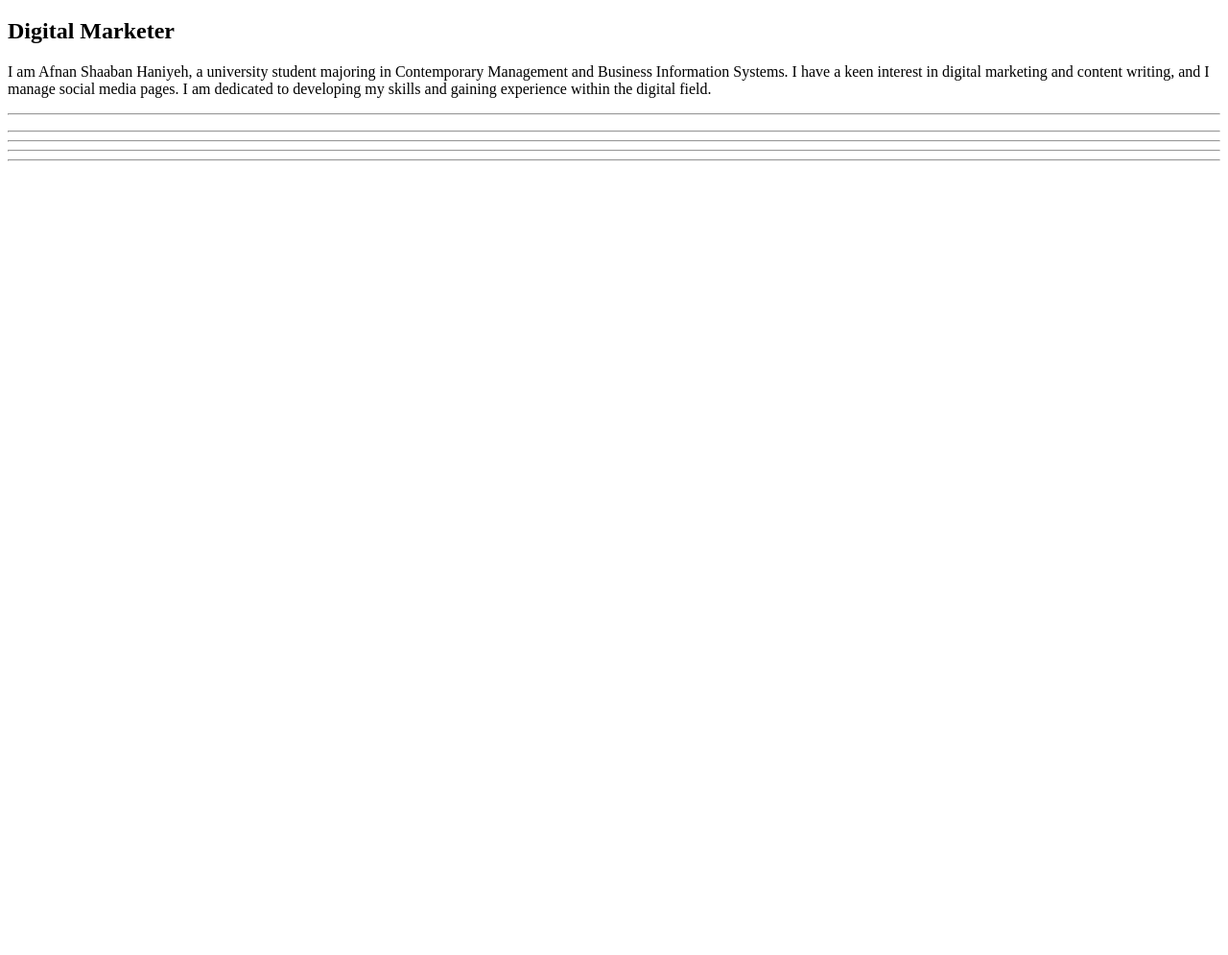
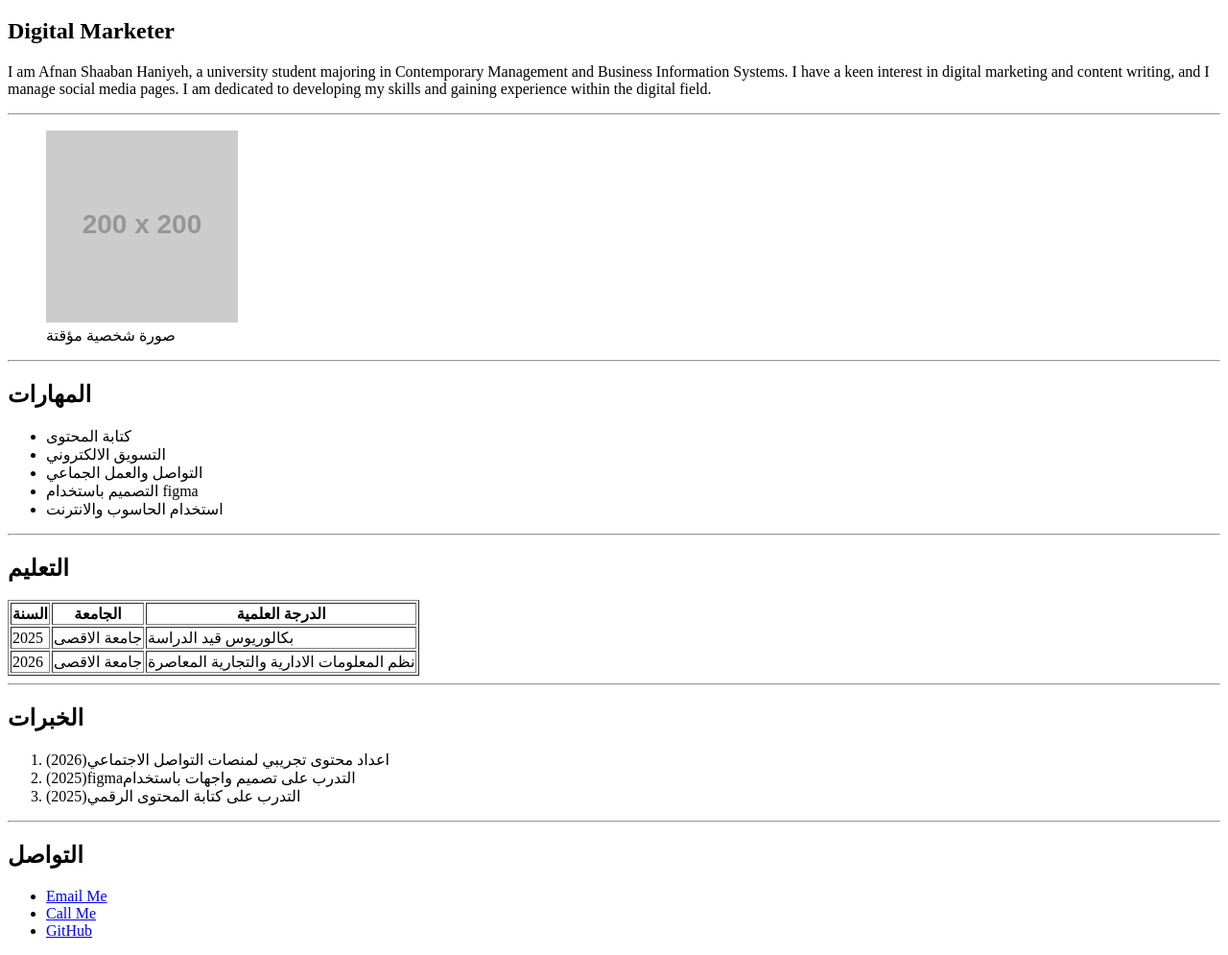
Before and after one commit to afnanshaban/assign1, a plain HTML site: page index.html in a window 1280 px wide. Shown: the part 61-1056 px from the top of the page at 96% size. Before the commit the page ends 800 px from the top, so only its background shows below. Drawn offline with Linux system fonts and the light colour scheme; placeholder pictures from the web are drawn by us.

Commit message:
Fix HTML validation

```diff
--- a/index.html
+++ b/index.html
@@ -22,75 +22,70 @@
 
 
     <figure>
-
+     <img src="https://via.placeholder.com/200x200"
+     alt="صورة شخصية مؤقتة"
+        width="200" height="200">
+        <figcaption>صورة شخصية مؤقتة</figcaption>
     </figure>
 
     <hr>
 
-    <!-- ======================================= -->
-    <!-- قسم المهارات (SKILLS) -->
-    <!-- ======================================= -->
+    <h2>المهارات</h2>
 
-    <!-- TODO 4: أضف عنوان h2 "المهارات" -->
+    <ul>
+        <li>كتابة المحتوى</li>
+        <li>التسويق الالكتروني</li>
+        <li>التواصل والعمل الجماعي</li>
+        <li>التصميم باستخدام figma</li>
+        <li>استخدام الحاسوب والانترنت</li>
+    </ul>
+    <hr>
 
-    <!-- TODO 4: أضف قائمة غير مرتّبة فيها 5 مهارات على الأقل -->
-    <!-- أمثلة على المهارات: HTML, CSS, JavaScript, Python, Git -->
+    <h2>التعليم</h2>
+    <table border="1">
+        <thead>
+            <tr>
+                <th>السنة</th>
+                <th>الجامعة</th>
+                <th>الدرجة العلمية</th>
+            </tr>
+        </thead>
+        <tbody>
+        <tr>
+            <td>2025</td>
+            <td>جامعة الاقصى</td>
+            <td>بكالوريوس قيد الدراسة</td>
+        </tr>
+        <tr>
+            <td>2026</td>
+            <td>جامعة الاقصى</td>
+            <td>نظم المعلومات الادارية والتجارية المعاصرة</td>
+        </tr>
+        </tbody>
+    </table>
+
+    <hr>
+    <h2>الخبرات</h2>
+    <ol>
+        <li>(2026)اعداد محتوى تجريبي لمنصات التواصل الاجتماعي</li>
+        <li>(2025)figmaالتدرب على تصميم واجهات باستخدام </li>
+        <li>(2025)التدرب على كتابة المحتوى الرقمي</li>
+    </ol>
 
     <hr>
 
-    <!-- ======================================= -->
-    <!-- قسم التعليم (EDUCATION) -->
-    <!-- ======================================= -->
-
-    <!-- TODO 5: أضف عنوان h2 "التعليم" -->
-
-    <!-- TODO 5: أنشئ جدولًا بالهيكل التالي: -->
-    <!--   thead: السنة | الجامعة | الدرجة العلمية -->
-    <!--   tbody: صفّان على الأقل من بيانات تعليمك -->
-    <!-- مثال: -->
-    <!-- <table border="1"> -->
-    <!--     <thead> -->
-    <!--         <tr> -->
-    <!--             <th>Year</th> -->
-    <!--             <th>University</th> -->
-    <!--             <th>Degree</th> -->
-    <!--         </tr> -->
-    <!--     </thead> -->
-    <!--     <tbody> -->
-    <!--         <tr>...</tr> -->
-    <!--     </tbody> -->
-    <!-- </table> -->
-
-    <hr>
-
-    <!-- ======================================= -->
-    <!-- قسم الخبرات (EXPERIENCE) -->
-    <!-- ======================================= -->
-
-    <!-- TODO 6: أضف عنوان h2 "الخبرات" -->
-
-    <!-- TODO 6: أضف قائمة مرتّبة (ol) فيها 3 خبرات على الأقل -->
-    <!-- رتّبها من الأحدث إلى الأقدم -->
-    <!-- كل عنصر يحتوي على: المسمّى الوظيفي - الشركة (السنة) -->
-
-    <hr>
-
-    <!-- ======================================= -->
-    <!-- قسم التواصل (CONTACT) -->
-    <!-- ======================================= -->
-
-    <!-- TODO 7: أضف عنوان h2 "التواصل" -->
-
-    <!-- TODO 7: أضف الروابط التالية: -->
-    <!--   - رابط بريد إلكتروني باستخدام mailto: -->
-    <!--   - رابط هاتف باستخدام tel: -->
-    <!--   - رابط حسابك على GitHub (يُفتح في تبويب جديد) -->
-    <!-- مثال: -->
-    <!-- <ul> -->
-    <!--     <li><a href="mailto:your@email.com">Email Me</a></li> -->
-    <!--     <li><a href="tel:+123456789">Call Me</a></li> -->
-    <!--     <li><a href="https://github.com/yourusername" target="_blank">GitHub</a></li> -->
-    <!-- </ul> -->
+    <h2>التواصل</h2>
+    <ul>
+        <li>
+            <a href="mailto:afnanshaban2004@gmail.com">Email Me</a>
+        </li>
+        <li>
+            <a href="tel:+972599635598">Call Me</a>
+        </li>
+        <li>
+           <a href="https://github.com/afnanshaban" target="_blank">GitHub</a>
+        </li>
+    </ul>
 
 </body>
 </html>
```
